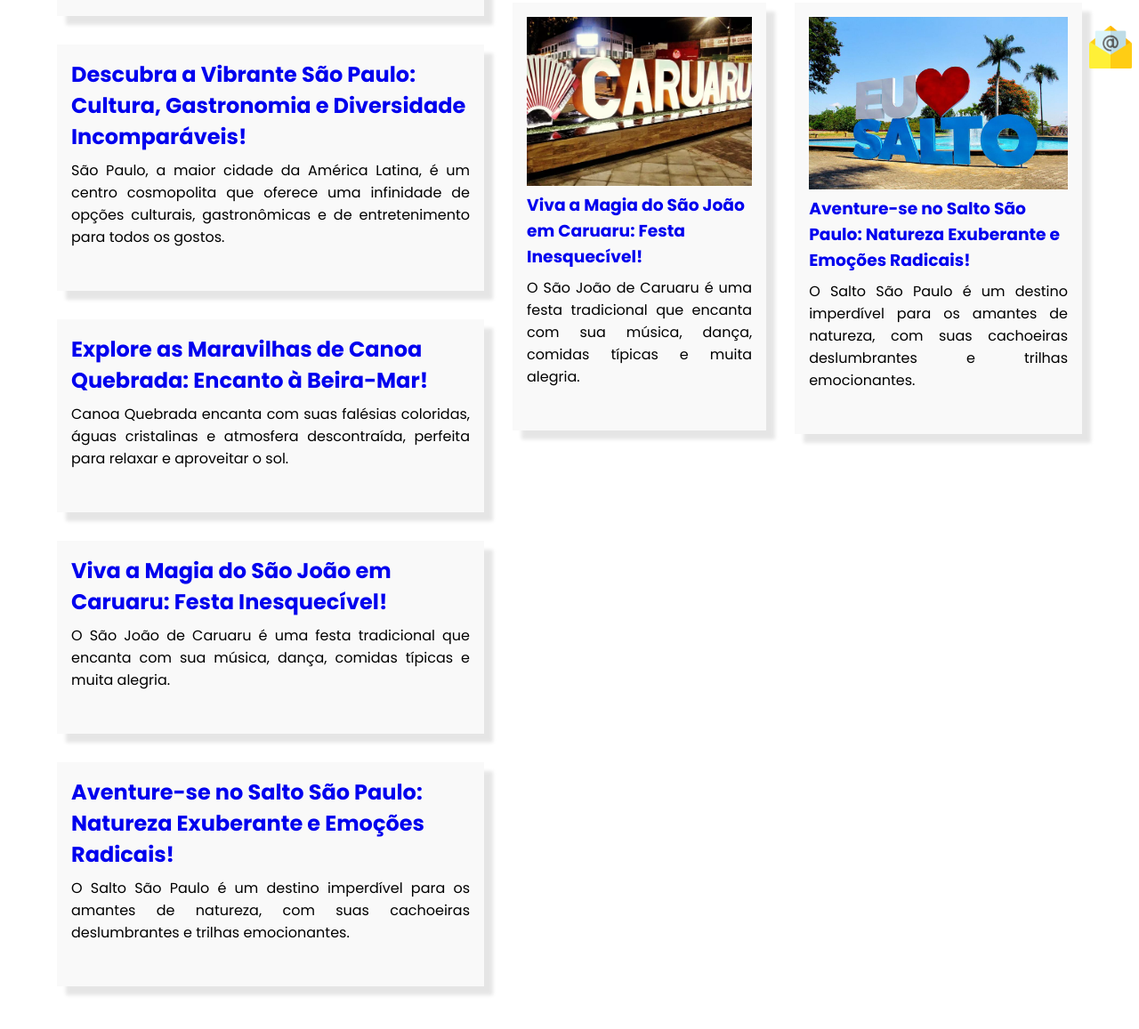
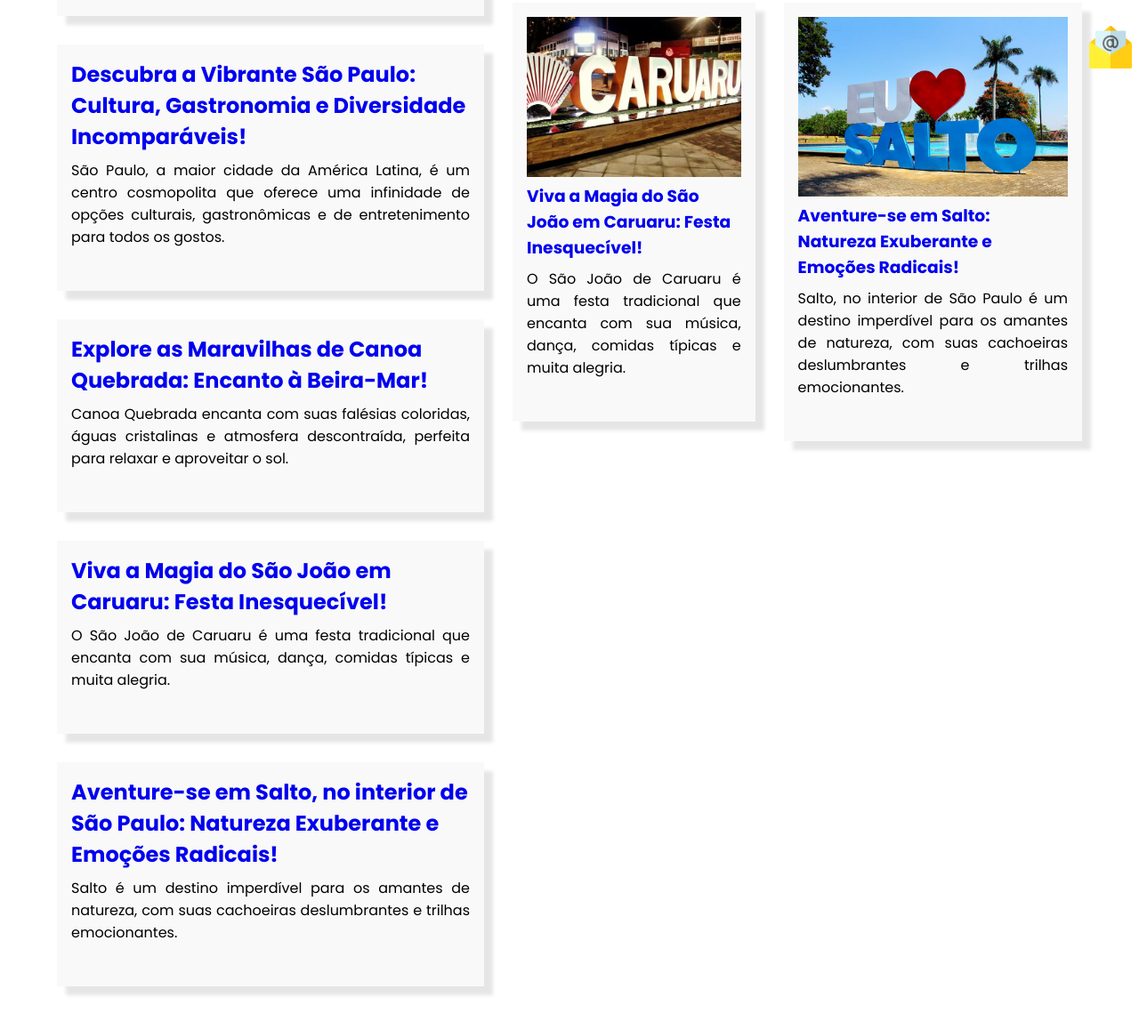
Before and after one commit to devalissonoliveira/projeto_integrador_proz, a plain HTML site: page html/menu/sug_criadores.html in a window 1280 px wide. Shown: the part 387-1544 px from the top of the page at 89% size. Drawn offline with Linux system fonts and the light colour scheme.

Commit message:
Correção em textos de Salto

```diff
--- a/html/menu/sug_criadores.html
+++ b/html/menu/sug_criadores.html
@@ -100,12 +100,12 @@
         <div class="sugestao-txt">
           <a href="../destinos/salto_sao_paulo.html">
             <h2>
-              Aventure-se no Salto São Paulo: Natureza Exuberante e Emoções
+              Aventure-se em Salto, no interior de São Paulo: Natureza Exuberante e Emoções
               Radicais!
             </h2>
           </a>
           <p>
-            O Salto São Paulo é um destino imperdível para os amantes de
+            Salto é um destino imperdível para os amantes de
             natureza, com suas cachoeiras deslumbrantes e trilhas emocionantes.
           </p>
         </div>
@@ -166,11 +166,11 @@
                   />
                 </div>
                 <h3>
-                  Aventure-se no Salto São Paulo: Natureza Exuberante e Emoções
+                  Aventure-se em Salto: Natureza Exuberante e Emoções
                   Radicais!
                 </h3>
                 <p>
-                  O Salto São Paulo é um destino imperdível para os amantes de
+                  Salto, no interior de São Paulo é um destino imperdível para os amantes de
                   natureza, com suas cachoeiras deslumbrantes e trilhas
                   emocionantes.
                 </p>
```
Also changed, not shown: html/destinos/salto_sao_paulo.html (+1 -1 lines).
